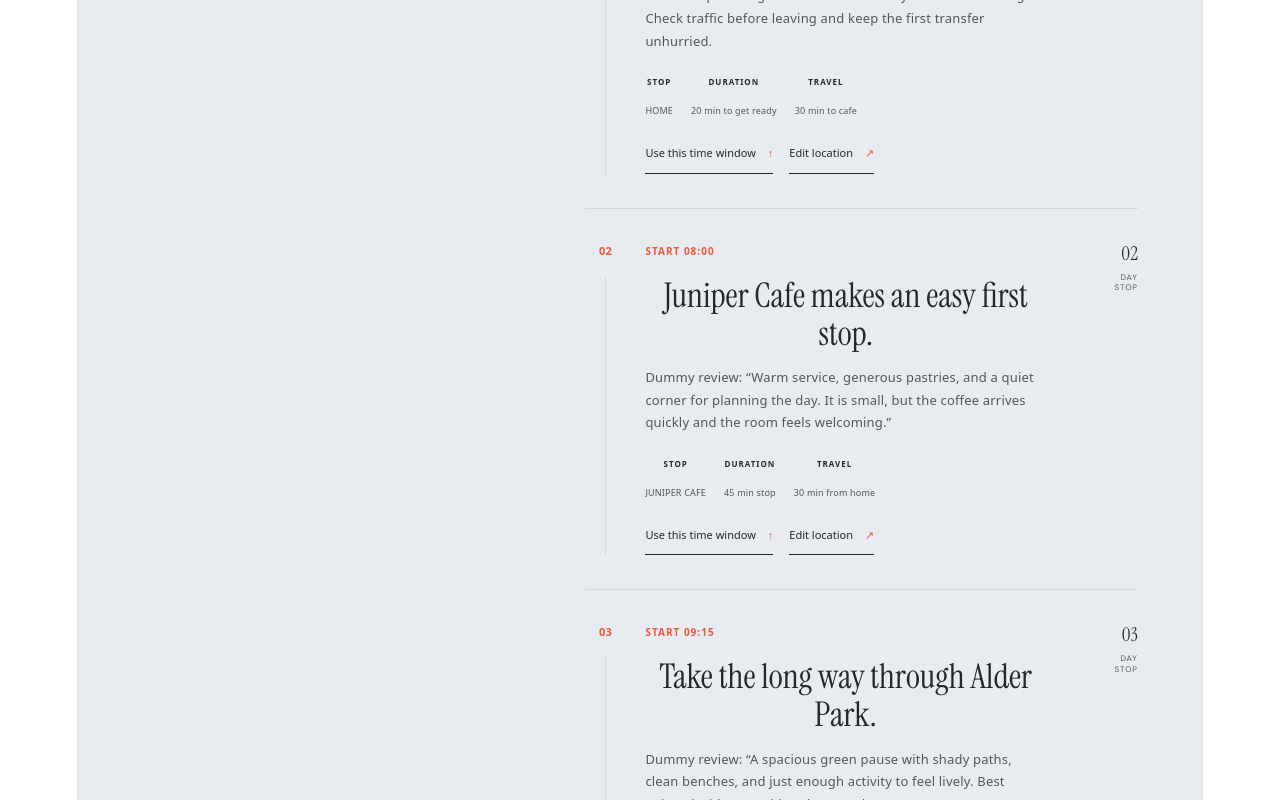
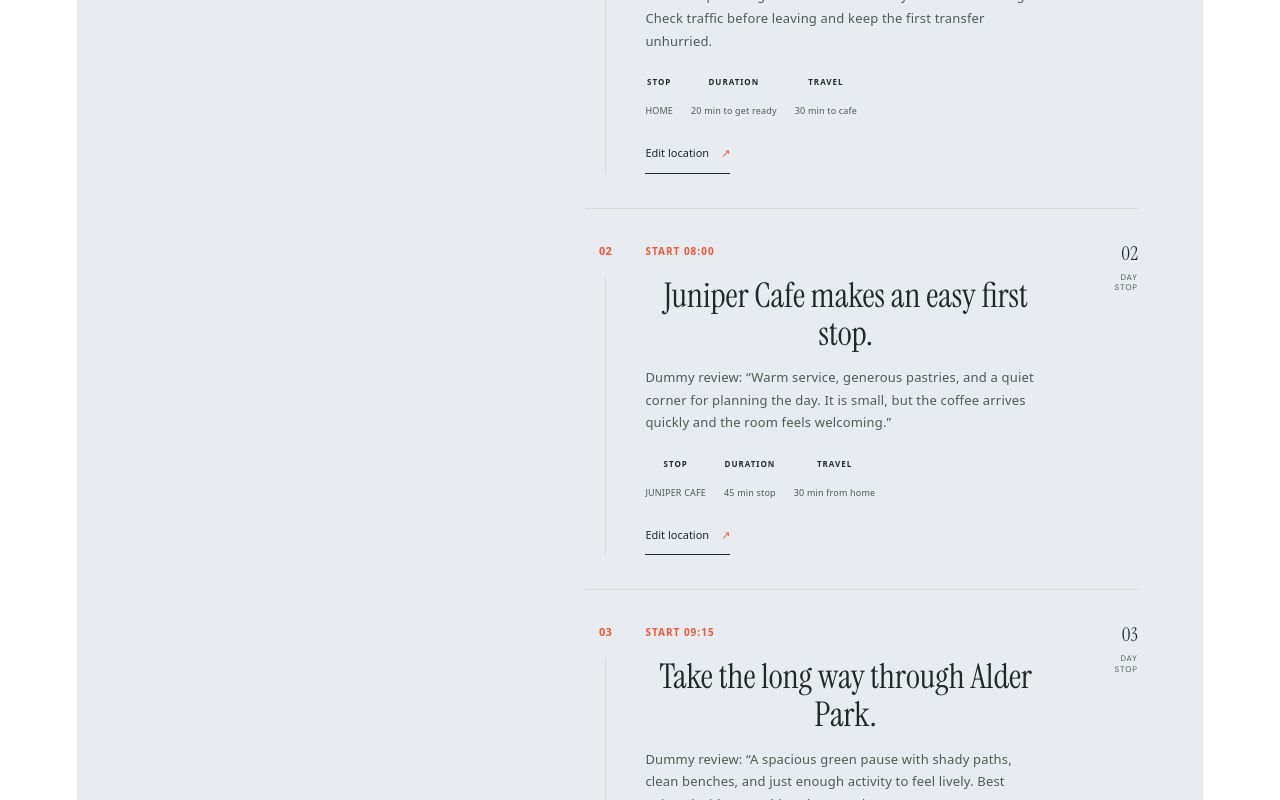
Before and after one commit to Nimbus5824/Common-Ground---Route-Planning-App, a React (Vite) app: page / in a window 1280 px wide. Shown: the part 3080-3880 px from the top of the page. Built offline with nearby package versions, Linux system fonts and the light colour scheme.

Commit message:
Remove itinerary time window CTA

```diff
--- a/src/App.tsx
+++ b/src/App.tsx
@@ -388,7 +388,7 @@ function App() {
                     <span><b>DURATION</b>{chapter.duration}</span>
                     <span><b>TRAVEL</b>{chapter.travel}</span>
                   </div>
-                  <div className="itinerary-actions"><button className="text-link chapter-link" type="button" onClick={() => window.scrollTo({ top: 0, behavior: 'smooth' })}>Use this time window <span aria-hidden="true">↑</span></button><button className="text-link chapter-link" type="button" onClick={() => { setSelectedStop(chapter.routeStopId); document.getElementById('route-planner')?.scrollIntoView({ behavior: 'smooth' }) }}>Edit location <span aria-hidden="true">↗</span></button></div>
+                  <div className="itinerary-actions"><button className="text-link chapter-link" type="button" onClick={() => { setSelectedStop(chapter.routeStopId); document.getElementById('route-planner')?.scrollIntoView({ behavior: 'smooth' }) }}>Edit location <span aria-hidden="true">↗</span></button></div>
                 </div>
                 <div className="story-stamp" aria-hidden="true">{chapter.number}<span>DAY<br />STOP</span></div>
               </article>
```
